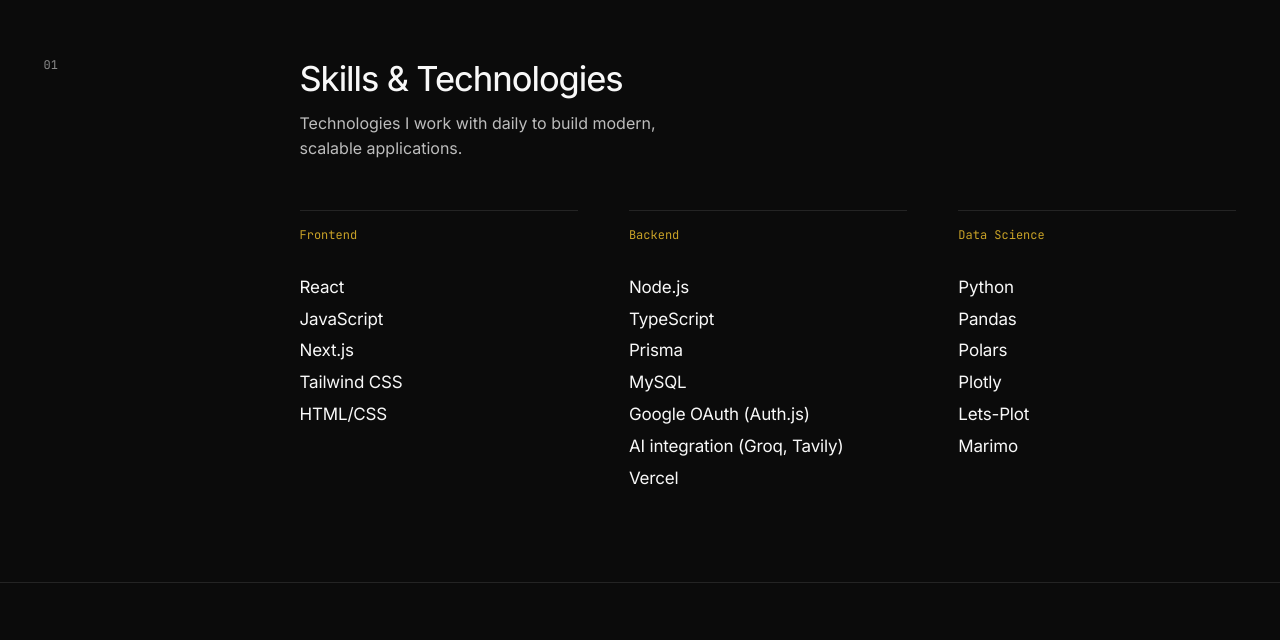
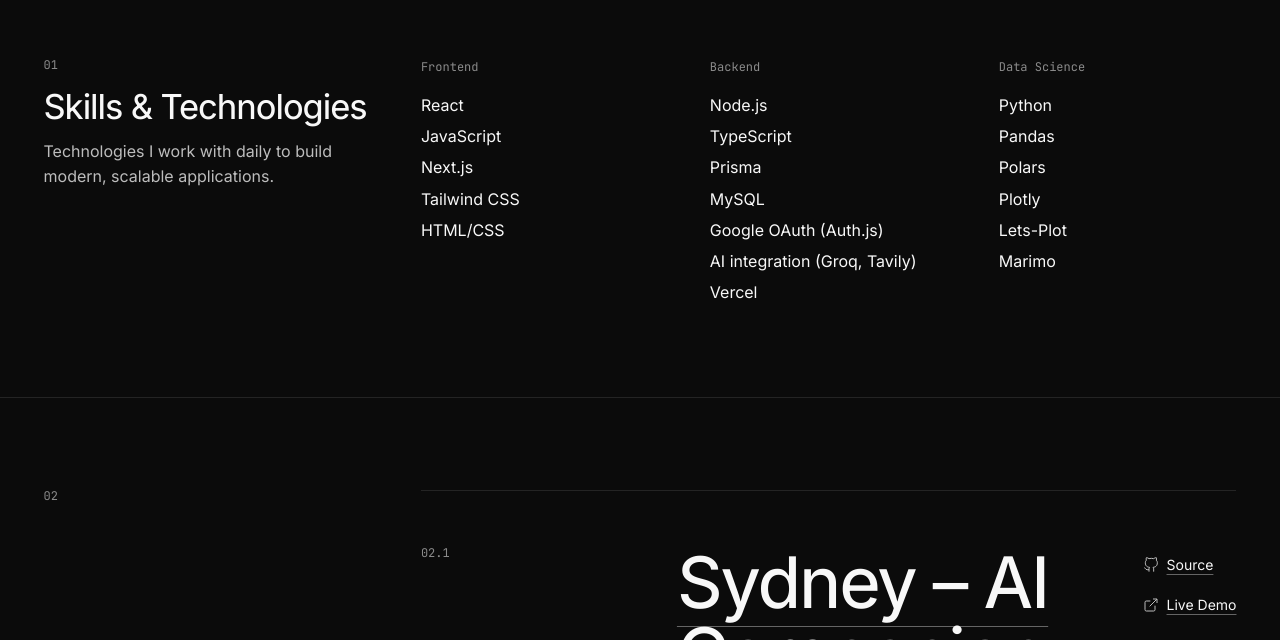
Before and after one commit to sydneyjnr/Sydney-Portfolio, a React (Vite) app: page / in a window 1280 px wide. Shown: the part 800-1440 px from the top of the page. Built offline with nearby package versions, Linux system fonts and the light colour scheme.

Commit message:
style: put sections on one shared grid, starting with Skills

```diff
--- a/src/components/Skills.css
+++ b/src/components/Skills.css
@@ -1,12 +1,8 @@
 .skills__grid {
   display: grid;
   grid-template-columns: repeat(3, minmax(0, 1fr));
-  gap: var(--space-12) var(--col-gap);
-}
-
-.skill-group {
-  padding-top: var(--space-4);
-  border-top: 1px solid var(--rule-strong);
+  gap: var(--space-8) var(--col-gap);
+  min-width: 0;
 }
 
 .skill-group__title {
@@ -15,26 +11,23 @@
   font-weight: 400;
   line-height: 1.4;
   letter-spacing: 0;
-  color: var(--gold-soft);
-  margin-bottom: var(--space-8);
+  color: var(--text-muted);
+  margin-bottom: var(--space-4);
 }
 
 .skill-group__list {
   list-style: none;
   display: flex;
   flex-direction: column;
-  gap: var(--space-2);
-  font-size: var(--step-lead);
-  line-height: 1.4;
-  letter-spacing: -0.01em;
+  gap: var(--space-1);
   color: var(--text-primary);
 }
 
 /* Stacked, each group becomes a row with its label in a margin of its own. */
-@media (max-width: 1023px) {
+@media (max-width: 1100px) {
   .skills__grid {
     grid-template-columns: minmax(0, 1fr);
-    row-gap: var(--space-8);
+    row-gap: var(--space-6);
   }
 
   .skill-group {
@@ -47,8 +40,4 @@
     margin-bottom: 0;
     padding-top: 0.35em;
   }
-
-  .skill-group__list {
-    font-size: var(--step-body);
-  }
 }
--- a/src/components/Skills.jsx
+++ b/src/components/Skills.jsx
@@ -23,19 +23,16 @@ const SKILLS = [
 
 export default function Skills() {
   return (
-    <section id="skills" className="section skills">
-      <div className="section-head index-row" data-reveal>
+    <section id="skills" className="section skills" data-reveal>
+      <div className="section-head">
         <span className="section-index" aria-hidden="true">01</span>
-        <div>
         <h2 className="section-title">Skills & Technologies</h2>
         <p className="section-subtitle">
           Technologies I work with daily to build modern, scalable applications.
         </p>
       </div>
-      </div>
 
-      <div className="index-row">
-        <div className="index-content skills__grid" data-reveal>
+      <div className="skills__grid">
         {SKILLS.map((group) => (
           <div key={group.category} className="skill-group">
             <h3 className="skill-group__title">{group.category}</h3>
@@ -47,7 +44,6 @@ export default function Skills() {
           </div>
         ))}
       </div>
-      </div>
     </section>
   );
 }
--- a/src/index.css
+++ b/src/index.css
@@ -140,7 +140,11 @@ img {
   display: block;
 }
 
+/* Every section shares this grid, so titles and content line up down the page. */
 .section {
+  display: grid;
+  grid-template-columns: var(--index-cols);
+  column-gap: var(--col-gap);
   padding-block: var(--space-section);
   padding-inline: var(--page-inset);
 }
@@ -161,9 +165,6 @@ img {
   min-width: 0;
 }
 
-.section-head {
-  margin-bottom: var(--space-12);
-}
 
 .section-index {
   display: block;
@@ -202,6 +203,8 @@ img {
 
 @media (max-width: 960px) {
   .section {
+    grid-template-columns: minmax(0, 1fr);
+    row-gap: var(--space-8);
     /* Keeps section titles clear of the fixed navbar after a nav link jump. */
     scroll-margin-top: 44px;
   }
```
Lines whose indentation alone changed are shown as unchanged.
